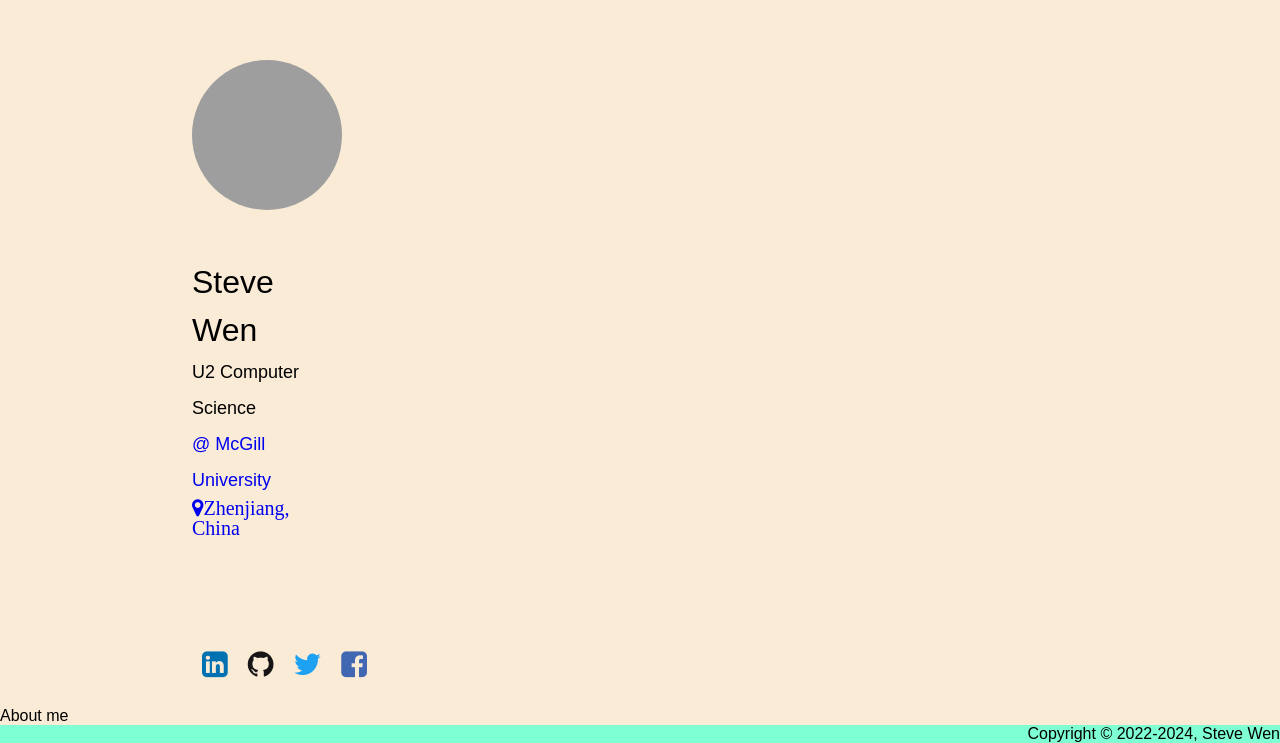
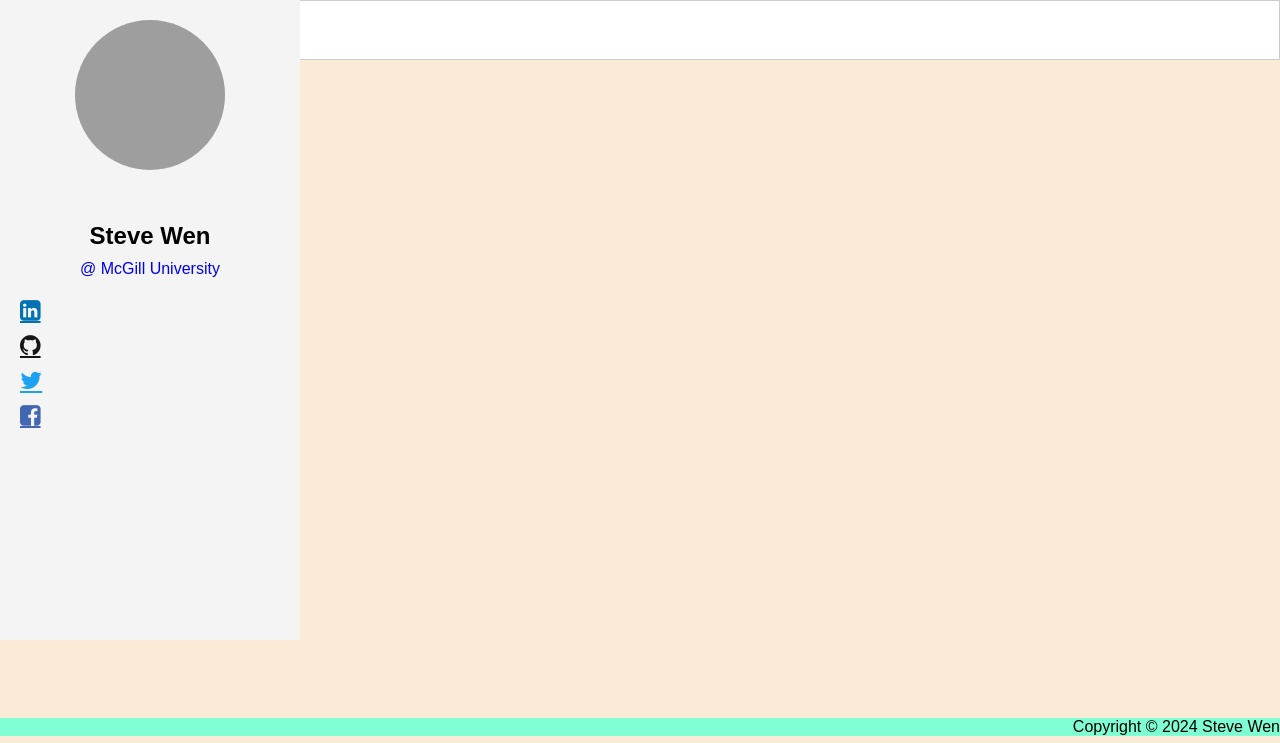
Before and after one commit to stevvwen/sediweb, a Flask app: page / in a window 1280 px wide. Shown: the part 64-807 px from the top of the page. Run offline with Flask 3, Linux system fonts and the light colour scheme; some web fonts are replaced; grey boxes are pictures that could not be loaded.

Commit message:
Use ChatGPT to refine the code

```diff
--- a/static/css/index.css
+++ b/static/css/index.css
@@ -1,75 +1,62 @@
-.sidebar{
-    position: relative;
-    left: 15vw;
-    width: 11vw;
-    padding: 60px 0;
-	transition: all 0.5s ease;
-	height: 100%;
+/* index.css */
 
+/* Center container */
+.center-container {
+  position: relative; /* Set relative positioning for the center container */
+  min-height: 80vh;
 }
 
-
-.sidebar .profile{
-	margin-bottom: 100px;
-	text-align: left;
-
-
+/* Sidebar */
+.sidebar {
+  position: absolute;
+  top: 0; /* Position sidebar at the top */
+  bottom: 0; /* Position sidebar at the bottom */
+  left: 0; /* Optionally, adjust left position */
+  width: 300px; /* Set the width of the sidebar */
+  padding: 20px;
+  background-color: #f4f4f4;
 }
 
-.sidebar .profile img{
-	vertical-align: center;
-	align-content: center;
-	display: block;
-	width: 150px;
-	height: 150px;
-    border-radius: 50%;
-	margin: 0 auto;
+.profile {
+  text-align: center;
 }
 
-.sidebar .name{
-	font-size: 32px;
-	text-align: left;
-	line-height: 1.5em;
+.profile img {
+  width: 150px; /* Set the width of the image */
+  height: 150px; /* Set the height of the image */
+  border-radius: 50%;
+  margin-bottom: 20px; /* Increase the margin from the bottom */
 }
 
-.sidebar .calli{
-	padding: 1.5rem;
-	text-align: center;
+.profile .name {
+  font-weight: bold;
+  font-size: 24px; /* Increase the font size of the name */
+  margin-bottom: 10px; /* Increase the margin from the bottom */
 }
 
-.sidebar .calli img{
-	vertical-align: center;
-	align-content: center;
-	margin: 0 auto;
+.profile .short {
+  font-size: 16px; /* Adjust font size as needed */
+  color: #666;
 }
 
-.sidebar .short{
-	line-height:2em;
-	text-align: left;
-	font-size: 18px;
+#links {
+  list-style-type: none;
+  padding: 0;
+  margin-top: 20px;
 }
 
-
-
-.sidebar ul{
-	float: left;
-	position: relative;
-	bottom: 0;
-	justify-content: left;
-	display: flex;
-    list-style: none;
-    font-size: 30px;
-
+#links li {
+  margin-bottom: 10px;
 }
 
-.sidebar ul li{
-	text-align: left;
-    padding: 1px 10px;
-    border-radius: 10px;
-
+#links li a {
+  font-size: 24px;
 }
 
-.sidebar ul li a{
-	text-align: left;
-	text-decoration: none;
+/* About me section */
+.about-me {
+  flex: 0 0 65%; /* About me section takes 65% of the width */
+  padding: 20px;
+  background-color: #fff;
+  border: 1px solid #ccc;
 }
--- a/templates/base.html
+++ b/templates/base.html
@@ -38,7 +38,12 @@
 
     <footer>
       {% block footer %}
-          <p>Copyright &copy; 2022-<script>document.write(new Date().getFullYear().toString())</script>, Steve Wen </p>
+          <p>Copyright &copy; <span id="currentYear"></span> Steve Wen</p>
+
+          <script>
+            document.getElementById('currentYear').textContent = new Date().getFullYear().toString();
+          </script>
+
       {% endblock %}
     </footer>
 
--- a/templates/index.html
+++ b/templates/index.html
@@ -10,8 +10,9 @@
 {% endblock %}
 
 {% block main %}
-  <section class="indent-1">
-    <section class="sidebar">
+    <div class="center-container">
+        <section class="content-wrapper">
+            <div class="sidebar">
               <div class="profile">
                 <img src="../static/images/Steve.jpg" alt="Steve's headshot">
 
@@ -21,9 +22,8 @@
                 </p>
 
                 <p class="short">
-          U2 Computer Science <br>
                   <a href="https://www.mcgill.ca/" style="text-decoration: none"> @ McGill University</a>
-          <a class='fa fa-map-marker' href="#" style="text-decoration: none; font-size: 20px">Zhenjiang, China</a>
+
                 </p>
               </div>
 
@@ -33,12 +33,16 @@
                 <li><a class='fa fa-twitter' style='color:#1DA1F2' href="https://twitter.com/Sedi_RockStar"></a></li>
                 <li><a class='fa fa-facebook-square' style='color:#4267B2' href="https://www.facebook.com/shuo.wen.58"></a></li>
               </ul>
+            </div>
+
+            <div class="about-me">
+                    About me
+            </div>
         </section>
 
-    <section>
-      About me
-    </section>
-  </section>
+
+    </div>
+
 {% endblock %}
 
 {% block footer %}
```
Lines whose indentation alone changed are shown as unchanged.
